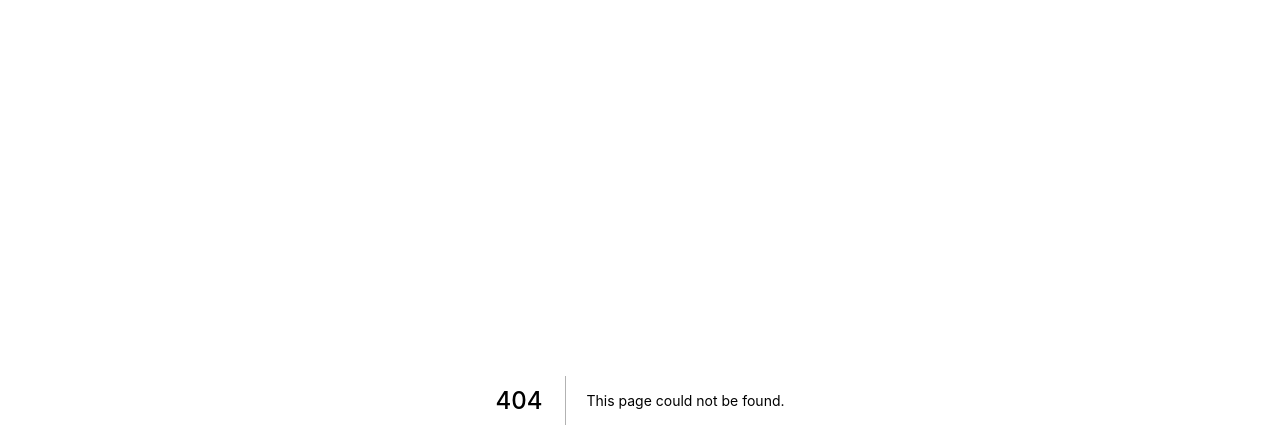
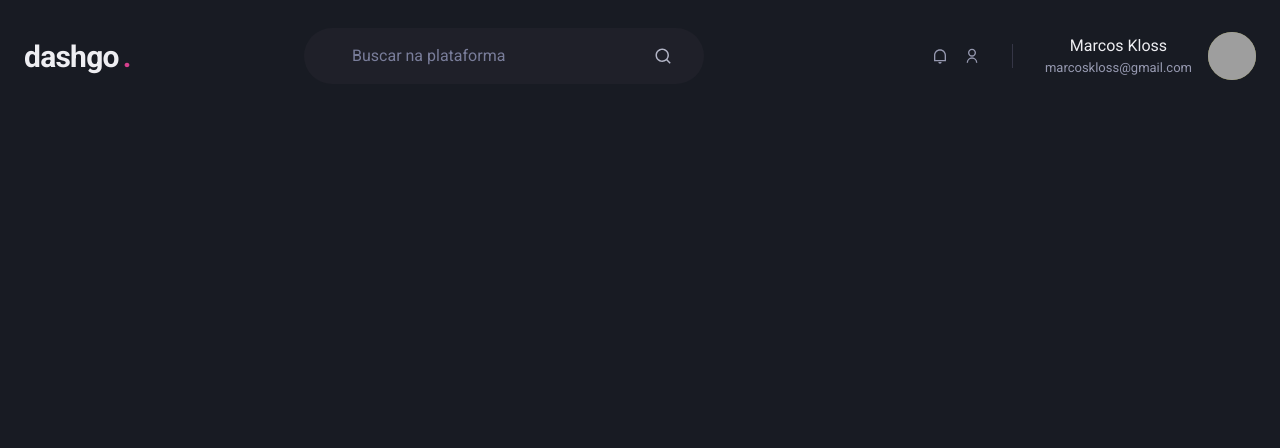
Before and after one commit to marcoskloss/dashgo-rocketseat-ignite-react, a Next.js app: page /dashboard in a window 1280 px wide. Before the commit this address had no page. Shown: the top 448 px of the page. Built offline with nearby package versions, Linux system fonts and the light colour scheme; grey boxes are pictures that could not be loaded.

Commit message:
add Header structure

```diff
--- a/package.json
+++ b/package.json
@@ -15,7 +15,8 @@
     "framer-motion": "^4.1.17",
     "next": "10.2.3",
     "react": "17.0.2",
-    "react-dom": "17.0.2"
+    "react-dom": "17.0.2",
+    "react-icons": "^4.2.0"
   },
   "devDependencies": {
     "@types/node": "^15.12.2",
--- /dev/null
+++ b/src/components/Header.tsx
@@ -0,0 +1,75 @@
+import { Flex, Text, Input, Icon, HStack, Box, Avatar } from "@chakra-ui/react";
+import { RiNotificationLine, RiSearchLine, RiUserLine } from 'react-icons/ri';
+
+export function Header() {
+  return (
+    <Flex
+      as='header'
+      w='100%'
+      maxW={1480}
+      h='20'
+      mx='auto'
+      mt='4'
+      px='6'
+      align='center'
+    >
+      <Text fontSize='3xl' fontWeight='bold' letterSpacing='tight' w='64'>
+        dashgo
+        <Text as='span' ml='1' color='pink.500'>.</Text>
+      </Text>
+
+      <Flex
+        as='label'
+        flex='1'
+        align='center'
+        py='4'
+        px='8'
+        ml='6'
+        maxW={400}
+        color='gray.200'
+        position='relative'
+        bg='gray.800'
+        borderRadius='full'
+      >
+        <Input
+          color='gray.50'
+          variant='unstyled'
+          px='4'
+          mr='4'
+          placeholder='Buscar na plataforma'
+          _placeholder={{ color: 'gray.400' }}
+        />
+        <Icon as={RiSearchLine} fontSize='18' />
+      </Flex>
+
+      <Flex
+        align='center'
+        ml='auto'
+      >
+        <HStack
+          spacing='4'
+          borderRightWidth={1}
+          borderColor='gray.700'
+          color='gray.300'
+          mx='8'
+          pr='8'
+          py='1'
+        >
+          <Icon as={RiNotificationLine} />
+          <Icon as={RiUserLine} />
+        </HStack>
+
+        <Flex align='center'>
+          <Box mr='4' textAlign='center'>
+            <Text>Marcos Kloss</Text>
+            <Text color='gray.300' fontSize='small'>
+              marcoskloss@gmail.com
+            </Text>
+          </Box>
+
+          <Avatar  size='md' name='Marcos Kloss' src='https://github.com/marcoskloss.png' />
+        </Flex>
+      </Flex>
+    </Flex>
+  );
+}
--- /dev/null
+++ b/src/pages/dashboard.tsx
@@ -0,0 +1,7 @@
+import { Header } from "../components/Header";
+
+export default function Dashboard() {
+  return (
+    <Header />
+  );
+}
```
Also changed, not shown: 1 other file (tests, documents, lock files or other folders).
